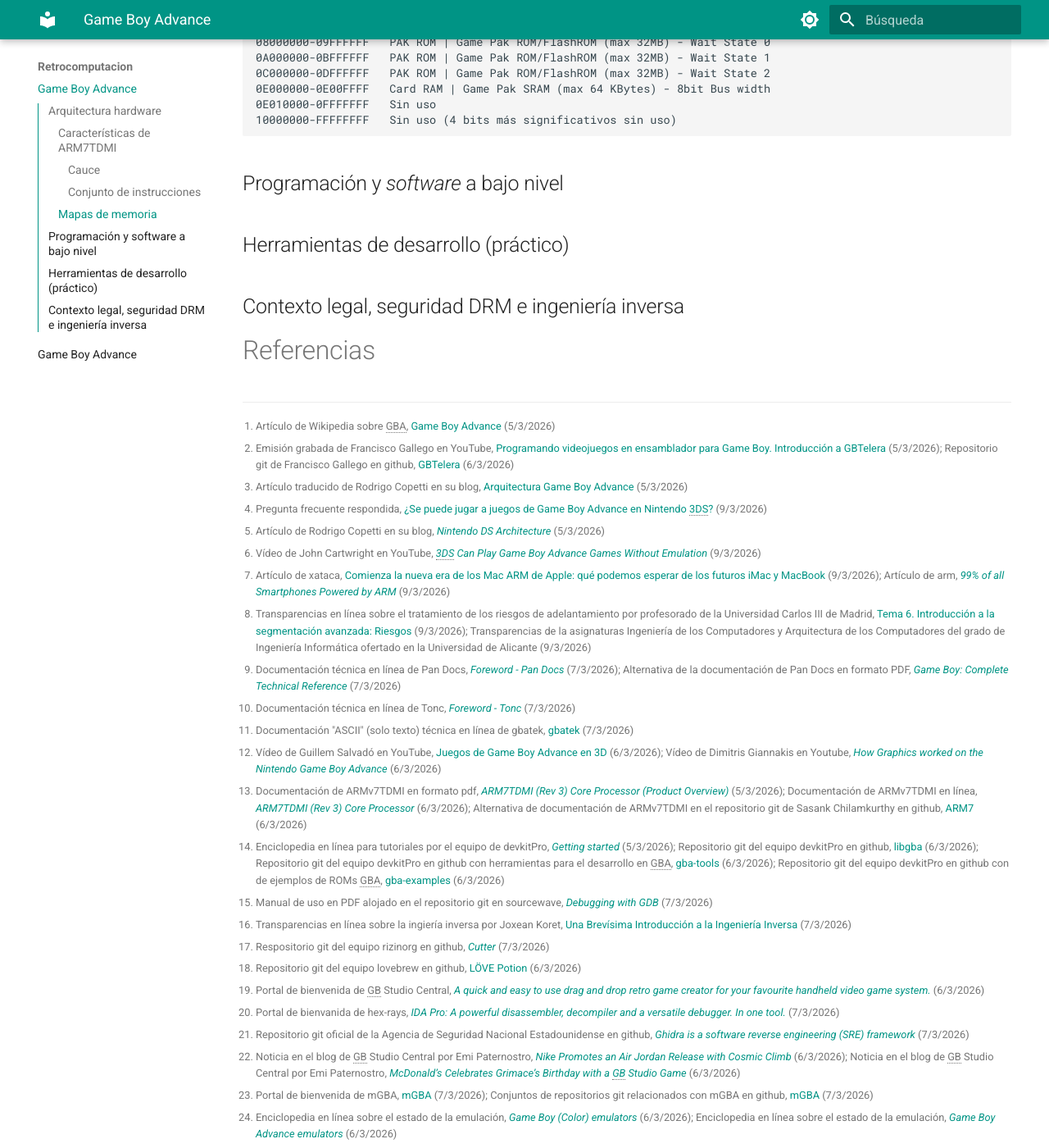
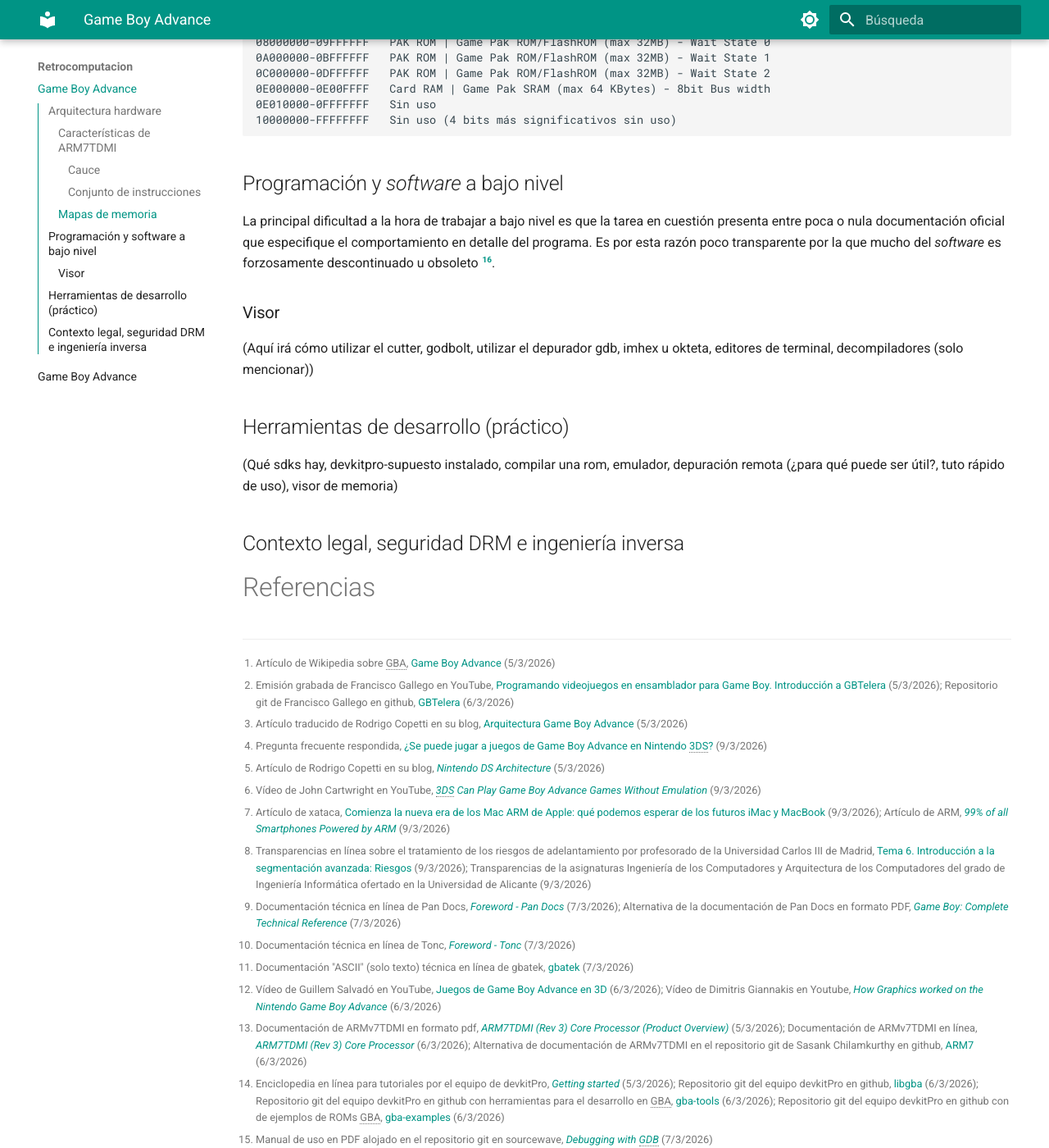
Before and after one commit to abl78-ua/Wiki-IMCR, an MkDocs documentation site: the page built from docs/Retrocomputacion/Retrocomputacion.md, in a window 1280 px wide and 1400 px high, scrolled down 4356 px. Shown: the whole window at 82% size. Built offline with MkDocs 1.6.1 and Material for MkDocs 9.7.7, drawn with Linux system fonts in a browser that asks for light colours; some of the changed text lies outside the part shown.

Commit message:
doc: keep structuring

```diff
--- a/docs/Retrocomputacion/Retrocomputacion.md
+++ b/docs/Retrocomputacion/Retrocomputacion.md
@@ -120,7 +120,15 @@ La memoria de la GBA se distribuye de la siguiente manera [^ref:Tonc] [^ref:gbat
 
 ## Programación y *software* a bajo nivel
 
+La principal dificultad a la hora de trabajar a bajo nivel es que la tarea en cuestión presenta entre poca o nula documentación oficial que especifique el comportamiento en detalle del programa. Es por esta razón poco transparente por la que mucho del *software* es forzosamente descontinuado u obsoleto [^ref:GNUobslent].
+
+### Visor
+
+(Aquí irá cómo utilizar el cutter, godbolt, utilizar el depurador gdb, imhex u okteta, editores de terminal, decompiladores (solo mencionar))
+
 ## Herramientas de desarrollo (práctico)
+
+(Qué sdks hay, devkitpro-supuesto instalado, compilar una rom, emulador, depuración remota (¿para qué puede ser útil?, tuto rápido de uso), visor de memoria)
 
 ## Contexto legal, seguridad DRM e ingeniería inversa
 
@@ -130,13 +138,35 @@ La memoria de la GBA se distribuye de la siguiente manera [^ref:Tonc] [^ref:gbat
 
 *[GB]: consola Game Boy
 
-*[CPU]: Microprocesador, procesador, unidad central de procesamiento.
+*[CPU]: Microprocesador, procesador, unidad central de procesamiento
 
 *[NDS]: consola Nintendo DS, sucesora de GBA
 
 *[3DS]: consola Nintendo 3DS, sucesora de NDS
 
-*[RISC]: Computador de Conjunto Reducido de Instrucciones (Reduced Instruction Set Computer).
+*[RISC]: Computador de Conjunto Reducido de Instrucciones, Reduced Instruction Set Computer
+
+*[GDB]: Depurador de GNU, GNU's Debugger
+
+*[NOP]: Instrucción a bajo nivel de relleno, que no hace nada, Not Operation
+
+*[JTAG]: Puerto para depuración y pruebas, Joint Test Action Group
+
+*[RAM]: Memoria de acceso aleatorio, Random Access Memory
+
+*[ROM]: Memoria de solo lectura, Read-Only Memory
+
+*[x86]: Aquitectura de computador CISC Intel más extendida en los ordenadores personales, Intel 8086
+
+*[MIPS]: Aquitectura de computador RISC MIPS usada en embebidos, videoconsolas retro
+
+*[BIOS]: Sistema básico de entrada y salida, Basic Input Output System
+
+*[IWRAM]: Memoria interna para trabajo de acceso aleatorio, Internal Work RAM
+
+*[EWRAM]: Memoria externa para trabajo de acceso aleatorio, External Work RAM
+
+*[SRAM]: Memoria estática de acceso aleatorio, Static Random Access Memory
 
 [^ref:GBAwiki]: Artículo de Wikipedia sobre GBA, [Game Boy Advance](https://en.wikipedia.org/wiki/Game_Boy_Advance) (5/3/2026)
 
@@ -150,7 +180,7 @@ La memoria de la GBA se distribuye de la siguiente manera [^ref:Tonc] [^ref:gbat
 
 [^ref:GVG3DS]: Vídeo de John Cartwright en YouTube, [*3DS Can Play Game Boy Advance Games Without Emulation*](https://www.youtube.com/watch?v=_A4gHxhUcGs) (9/3/2026)
 
-[^ref:ARMisEVERYWHERE]: Artículo de xataca, [Comienza la nueva era de los Mac ARM de Apple: qué podemos esperar de los futuros iMac y MacBook](https://www.xataka.com/ordenadores/comienza-nueva-era-mac-arm-apple-que-podemos-esperar-futuros-imac-macbook) (9/3/2026); Artículo de arm, [*99% of all Smartphones Powered by ARM*](https://www.arm.com/markets/consumer-technologies/smartphones) (9/3/2026)
+[^ref:ARMisEVERYWHERE]: Artículo de xataca, [Comienza la nueva era de los Mac ARM de Apple: qué podemos esperar de los futuros iMac y MacBook](https://www.xataka.com/ordenadores/comienza-nueva-era-mac-arm-apple-que-podemos-esperar-futuros-imac-macbook) (9/3/2026); Artículo de ARM, [*99% of all Smartphones Powered by ARM*](https://www.arm.com/markets/consumer-technologies/smartphones) (9/3/2026)
 
 [^ref:ACIC]: Transparencias en línea sobre el tratamiento de los riesgos de adelantamiento por profesorado de la Universidad Carlos III de Madrid, [Tema 6. Introducción a la segmentación avanzada: Riesgos](https://ocw.uc3m.es/pluginfile.php/3271/mod_page/content/19/riesgos.pdf]) (9/3/2026); Transparencias de la asignaturas Ingeniería de los Computadores y Arquitectura de los Computadores del grado de Ingeniería Informática ofertado en la Universidad de Alicante (9/3/2026)
 
@@ -167,6 +197,8 @@ La memoria de la GBA se distribuye de la siguiente manera [^ref:Tonc] [^ref:gbat
 [^ref:DevkitProGBA]: Enciclopedia en línea para tutoriales por el equipo de devkitPro, [*Getting started*](https://devkitpro.org/wiki/Getting_Started) (5/3/2026); Repositorio git del equipo devkitPro en github, [libgba](https://github.com/devkitPro/libgba) (6/3/2026); Repositorio git del equipo devkitPro en github con herramientas para el desarrollo en GBA, [gba-tools](https://github.com/devkitPro/gba-tools) (6/3/2026); Repositorio git del equipo devkitPro en github con de ejemplos de ROMs GBA, [gba-examples](https://github.com/devkitPro/gba-examples) (6/3/2026)
 
 [^ref:GDBman]: Manual de uso en PDF alojado en el repositorio git en sourcewave, [*Debugging with GDB*](https://sourceware.org/gdb/current/onlinedocs/gdb.pdf) (7/3/2026)
+
+[^ref:GNUobslent]: Artículo de GNU sobre la obsolencencia, [Obsolescencia en el software privativo](https://www.gnu.org/proprietary/proprietary-obsolescence.html#content) (12/3/2026)
 
 [^ref:RE]: Transparencias en línea sobre la ingiería inversa por Joxean Koret, [Una Brevísima Introducción a la Ingeniería Inversa](https://joxeankoret.com/download/iniciacion-reversing-tknika-zorrozaurre-2024.pdf) (7/3/2026)
 
```
